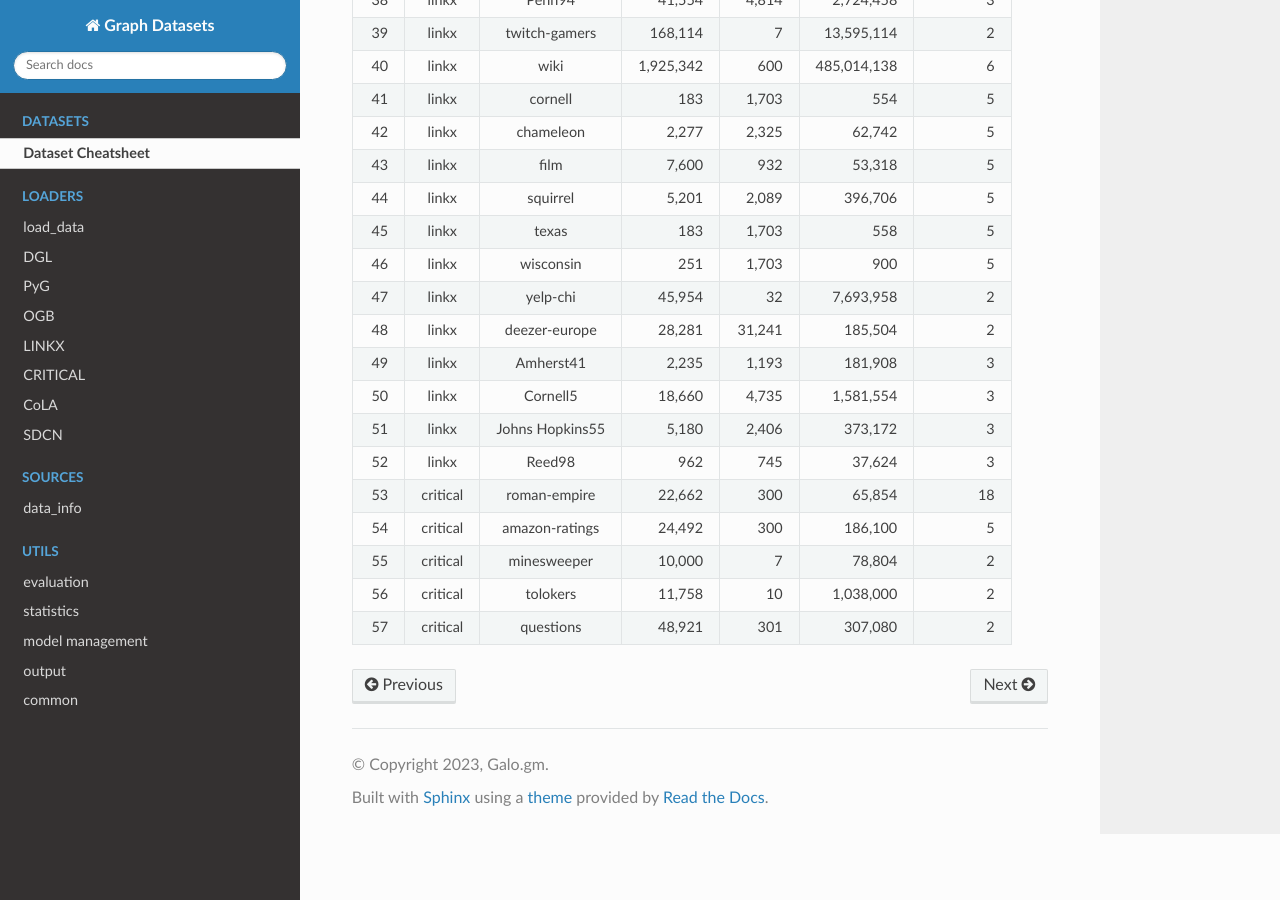
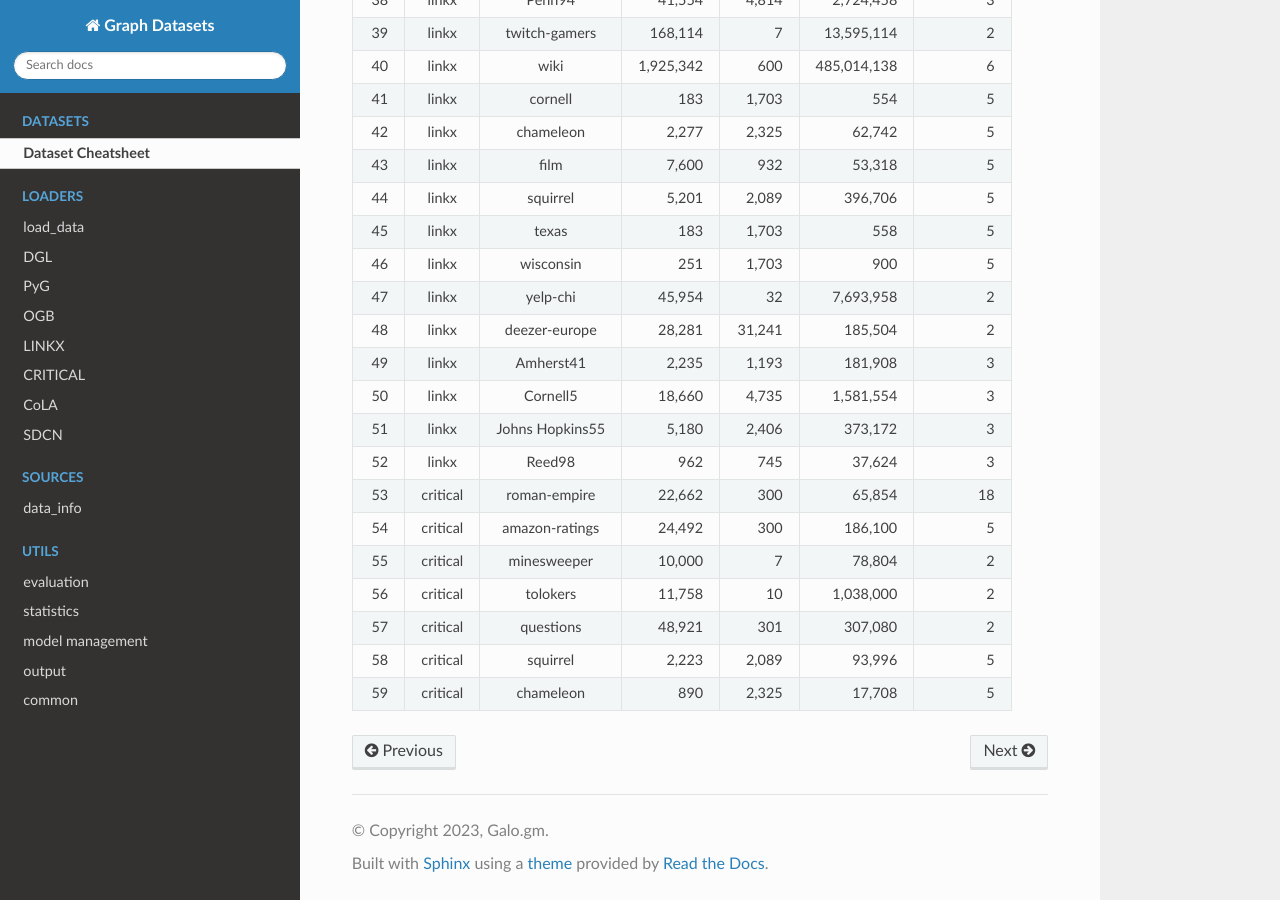
Before and after one commit to galogm/graph_datasets, a Sphinx documentation site: the page built from docs/rst/table.rst, in a window 1280 px wide and 900 px high, scrolled down 1430 px. Built offline with Sphinx 7.4.7 and the Read the Docs theme 2.0.0, drawn with Linux system fonts in a browser that asks for light colours.

Commit message:
chore: update cheatsheet

```diff
--- a/docs/rst/table.rst
+++ b/docs/rst/table.rst
@@ -118,3 +118,7 @@ Dataset Cheatsheet
 +-------+------------+----------------------+-----------------+-----------------+----------------------+------------+
 |    57 |  critical  |      questions       |          48,921 |             301 |              307,080 |          2 |
 +-------+------------+----------------------+-----------------+-----------------+----------------------+------------+
+|    58 |  critical  |       squirrel       |           2,223 |           2,089 |               93,996 |          5 |
++-------+------------+----------------------+-----------------+-----------------+----------------------+------------+
+|    59 |  critical  |      chameleon       |             890 |           2,325 |               17,708 |          5 |
++-------+------------+----------------------+-----------------+-----------------+----------------------+------------+
```
Also changed, not shown: README.md (+2 -0 lines).
